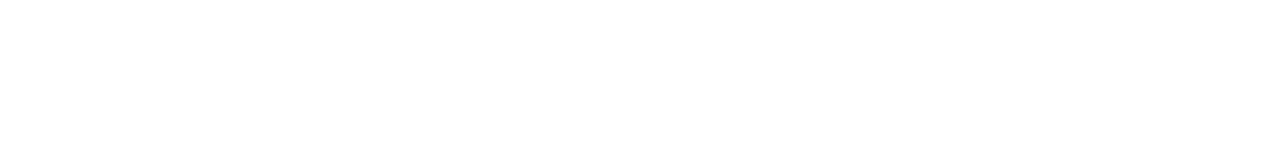
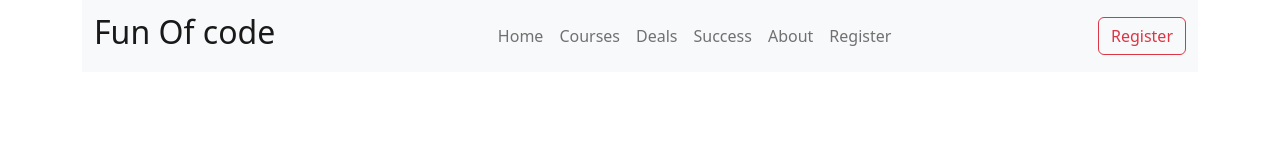
Before and after one commit to PPProsenjit/edtech-website, a plain HTML site: page index.html in a window 1280 px wide. Drawn offline with nearby package versions, Linux system fonts and the light colour scheme.

Commit message:
navber add

```diff
--- a/index.html
+++ b/index.html
@@ -7,7 +7,46 @@
     <link href="https://cdn.jsdelivr.net/npm/bootstrap@5.2.0/dist/css/bootstrap.min.css" rel="stylesheet" integrity="sha384-gH2yIJqKdNHPEq0n4Mqa/HGKIhSkIHeL5AyhkYV8i59U5AR6csBvApHHNl/vI1Bx" crossorigin="anonymous">
   </head>
   <body>
+    <!-- Header Section Start-->
+    <header class="container">
+      <nav class="navbar navbar-expand-lg bg-light">
+          <div class="container-fluid">
+            <a class="navbar-brand " href="#"><h2>Fun Of code</h2></a>
+            <button class="navbar-toggler" type="button" data-bs-toggle="collapse" data-bs-target="#navbarTogglerDemo02" aria-controls="navbarTogglerDemo02" aria-expanded="false" aria-label="Toggle navigation">
+              <span class="navbar-toggler-icon"></span>
+            </button>
+            <div class="collapse navbar-collapse" id="navbarTogglerDemo02">
+              <ul class="navbar-nav mx-auto mb-2 mb-lg-0">
+                <li class="nav-item">
+                  <a class="nav-link" aria-current="page" href="#">Home</a>
+                </li>
+                <li class="nav-item">
+                  <a class="nav-link" href="#">Courses</a>
+                </li>
+                <li class="nav-item">
+                  <a class="nav-link" href="#">Deals</a>
+                </li>
+                <li class="nav-item">
+                  <a class="nav-link" href="#">Success</a>
+                </li>
+                <li class="nav-item">
+                  <a class="nav-link" href="#">About</a>
+                </li>
+                <li class="nav-item">
+                  <a class="nav-link" href="#">Register</a>
+                </li>
+              </ul>
+                <button class="btn btn-outline-danger" type="submit">Register</button>
+            </div>
+          </div>
+      </nav>
+    </header>
+    <!-- Header Section End -->
+    <!-- Main Section Start -->
+    <main>
 
+    </main>
+    <!-- Main Section End -->
     <script src="https://cdn.jsdelivr.net/npm/bootstrap@5.2.0/dist/js/bootstrap.bundle.min.js" integrity="sha384-A3rJD856KowSb7dwlZdYEkO39Gagi7vIsF0jrRAoQmDKKtQBHUuLZ9AsSv4jD4Xa" crossorigin="anonymous"></script>
   </body>
 </html>
```
Also changed, not shown: css/style.css (added).
